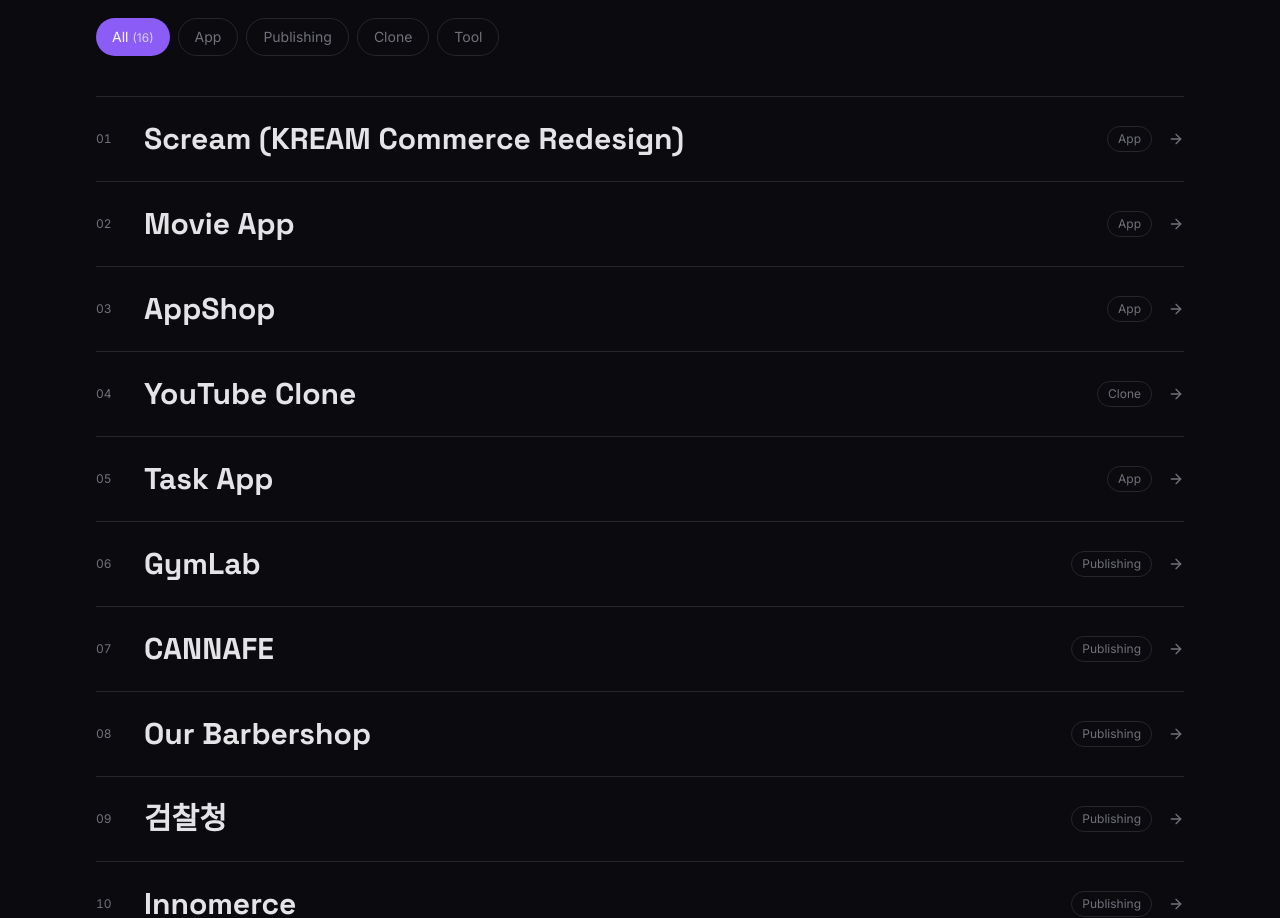
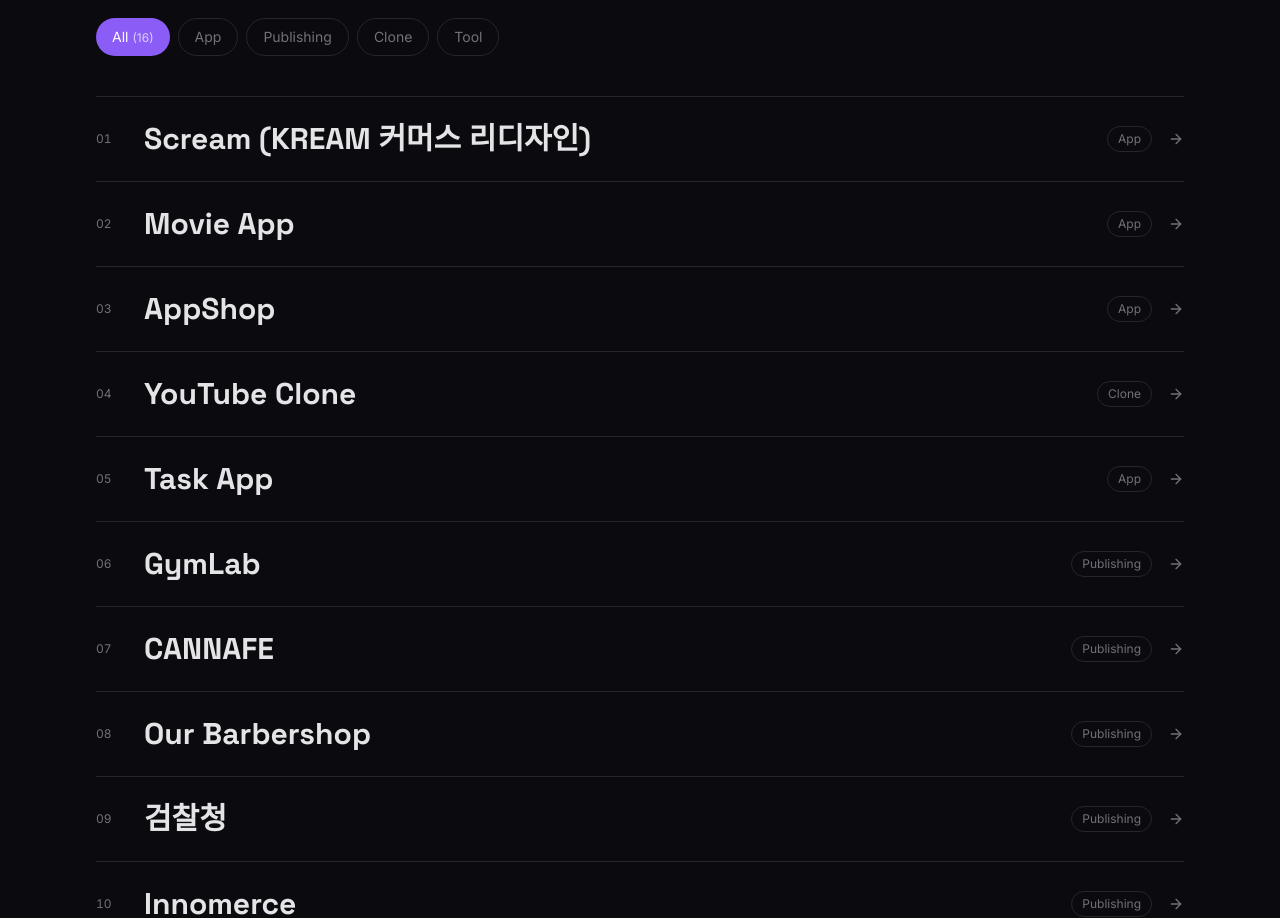
Before and after one commit to SeongJin0724/portfoliosite, a Next.js app: page / in a window 1280 px wide. Shown: the part 1700-2618 px from the top of the page. Built offline with nearby package versions, Linux system fonts and the light colour scheme.

Commit message:
Localize Scream project copy to Korean

```diff
--- a/src/data/projects.ts
+++ b/src/data/projects.ts
@@ -262,15 +262,15 @@
   },
   {
     id: 16,
-    title: "Scream (KREAM Commerce Redesign)",
+    title: "Scream (KREAM 커머스 리디자인)",
     url: "https://scream-kappa.vercel.app",
     category: "App",
-    description: "Full-stack commerce redesign project inspired by KREAM UI/UX patterns",
+    description: "KREAM UI/UX 패턴을 참고해 리디자인한 풀스택 커머스 프로젝트",
     tech: ["React", "TypeScript", "Node.js"],
     image: "/images/projects/scream.jpg",
     videoUrl: "/videos/scream-demo.mp4",
     details:
-      "A KREAM-inspired full-stack commerce project with a React + TypeScript frontend and Node.js backend, focused on product browsing, user flows, and data-driven interactions.",
+      "React + TypeScript 프론트엔드와 Node.js 백엔드를 연동해 상품 탐색, 사용자 흐름, 데이터 기반 인터랙션에 집중한 KREAM 스타일 풀스택 커머스 리디자인 프로젝트입니다.",
     features: [
       "React + TypeScript 프론트엔드",
       "Node.js REST API 백엔드",
```
